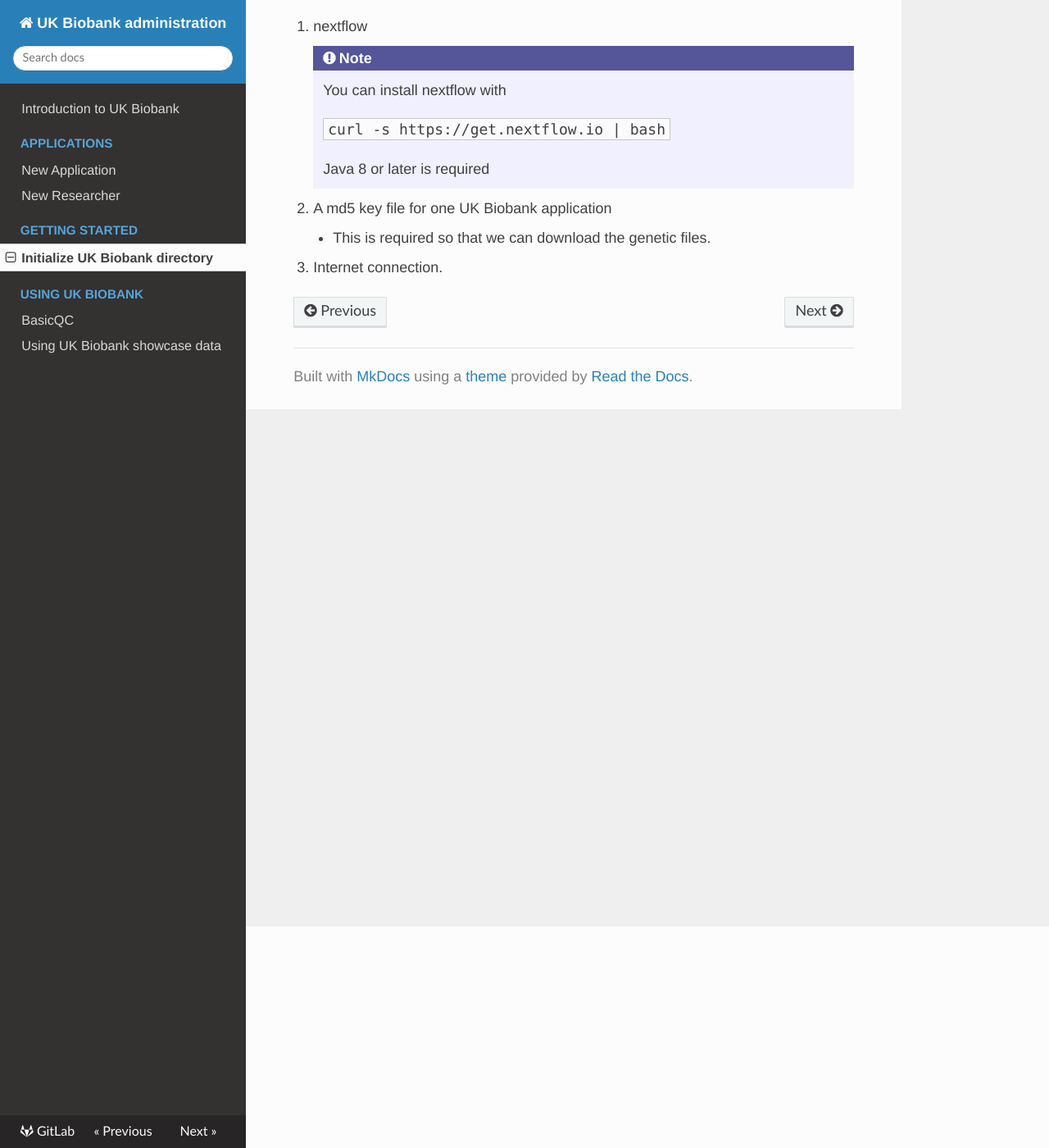
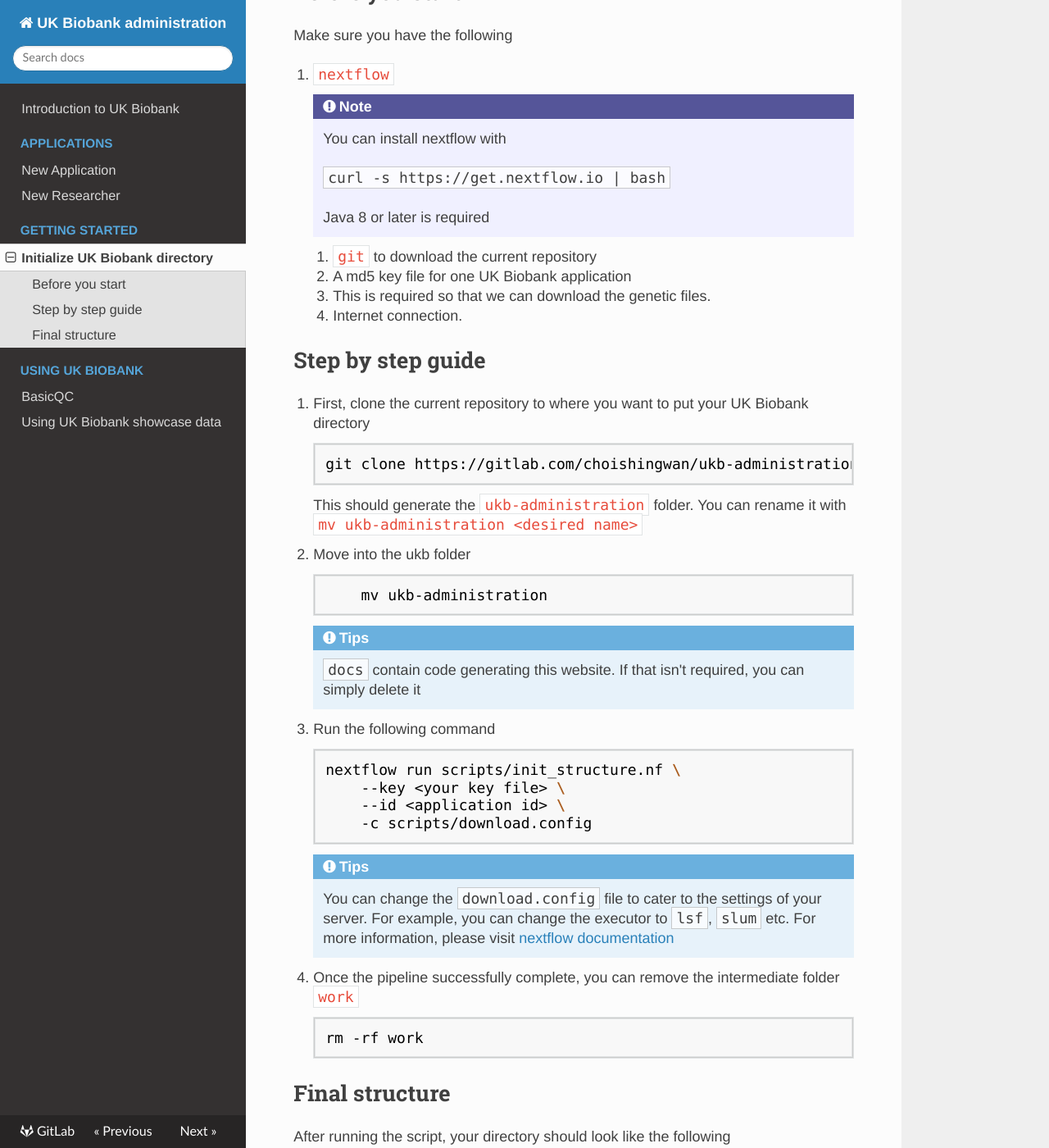
Before and after one commit to garethmarkel/ukb-administration, an MkDocs documentation site: the page built from docs/admin/init_structure.md, in a window 1280 px wide and 1400 px high, scrolled down 270 px. Shown: the whole window at 82% size. Built offline with MkDocs 1.6.1, drawn with Linux system fonts in a browser that asks for light colours; comment, search, counter and statistics services are not loaded; some of the changed text lies outside the part shown.

Commit message:
[Update] Initialize structure instruction page

````diff
--- a/docs/admin/init_structure.md
+++ b/docs/admin/init_structure.md
@@ -2,9 +2,10 @@
 In this section, we will go through how to initialize the UK Biobank directory.
 After this section, you should have got the master UK Biobank directory setup.
 
-In this section, you will need the following
+## Before you start
+Make sure you have the following
 
-1. nextflow
+1. `nextflow`
 
     !!! note
         You can install nextflow with
@@ -12,7 +13,65 @@ In this section, you will need the following
         `curl -s https://get.nextflow.io | bash`
 
         Java 8 or later is required
+2. `git` to download the current repository
+3. A md5 key file for one UK Biobank application
+    - This is required so that we can download the genetic files.
+4. Internet connection.
 
-2. A md5 key file for one UK Biobank application
-    - This is required so that we can download the genetic files.
-3. Internet connection.
+## Step by step guide
+
+1. First, clone the current repository to where you want to put your UK Biobank directory
+
+    ```bash
+    git clone https://gitlab.com/choishingwan/ukb-administration.git
+    ```
+    This should generate the `ukb-administration` folder.
+    You can rename it with `mv ukb-administration <desired name>`
+
+2. Move into the ukb folder
+    ``` bash
+        mv ukb-administration
+    ```
+
+    !!! tips
+        `docs` contain code generating this website. If that isn't required, you can simply delete it
+
+3. Run the following command
+    ```bash
+    nextflow run scripts/init_structure.nf \
+        --key <your key file> \
+        --id <application id> \
+        -c scripts/download.config
+    ```
+
+    !!! tips
+        You can change the `download.config` file to cater to the settings of your server. For example, you can change the executor to `lsf`, `slum` etc. For more information, please visit [nextflow documentation](https://www.nextflow.io/docs/latest/executor.html)
+
+4. Once the pipeline successfully complete, you can remove the intermediate folder `work`
+    ```bash
+    rm -rf work
+    ```
+## Final structure
+After running the script, your directory should look like the following
+```
+<root>
+  |
+  |- .genotype
+  |    |
+  |    |- genotyped # Folder contain per chromosome bed and bim files
+  |    |
+  |    |- imputed # Folder contain per chromosome bgen and bgi files
+  |
+  |- .exome
+  |    |
+  |    |- PLINK # Folder contain plink format exome sequencing data
+  |
+  |- references # Folder contain UK Biobank related references
+  |
+  |- software # Folder contain UK Biobank related software and some utility tools
+  |    |
+  |    |- bin # Where the software executable locates
+  |
+  |- scripts # Contain all scripts related to UK Biobank management
+
+```
````
